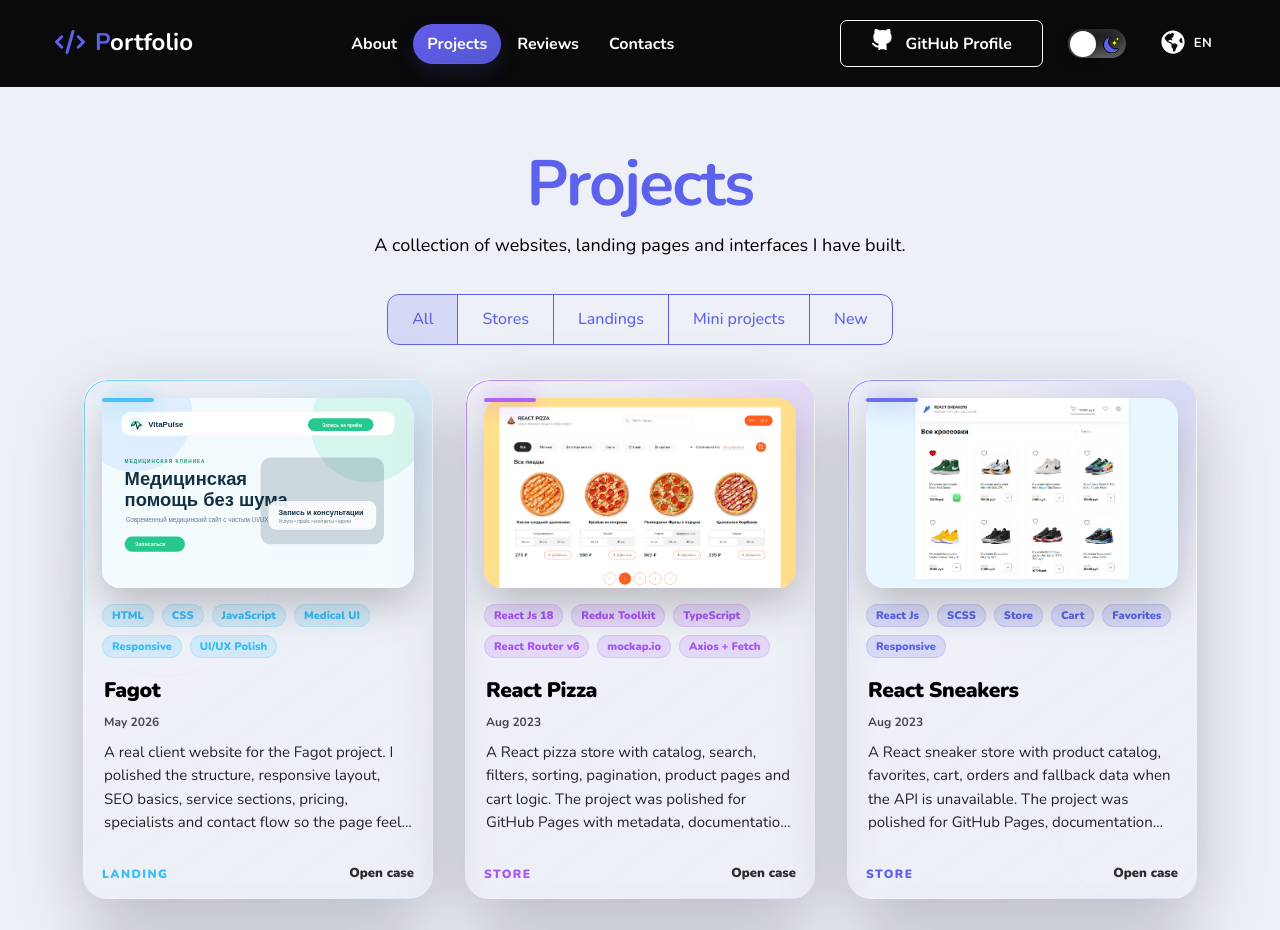
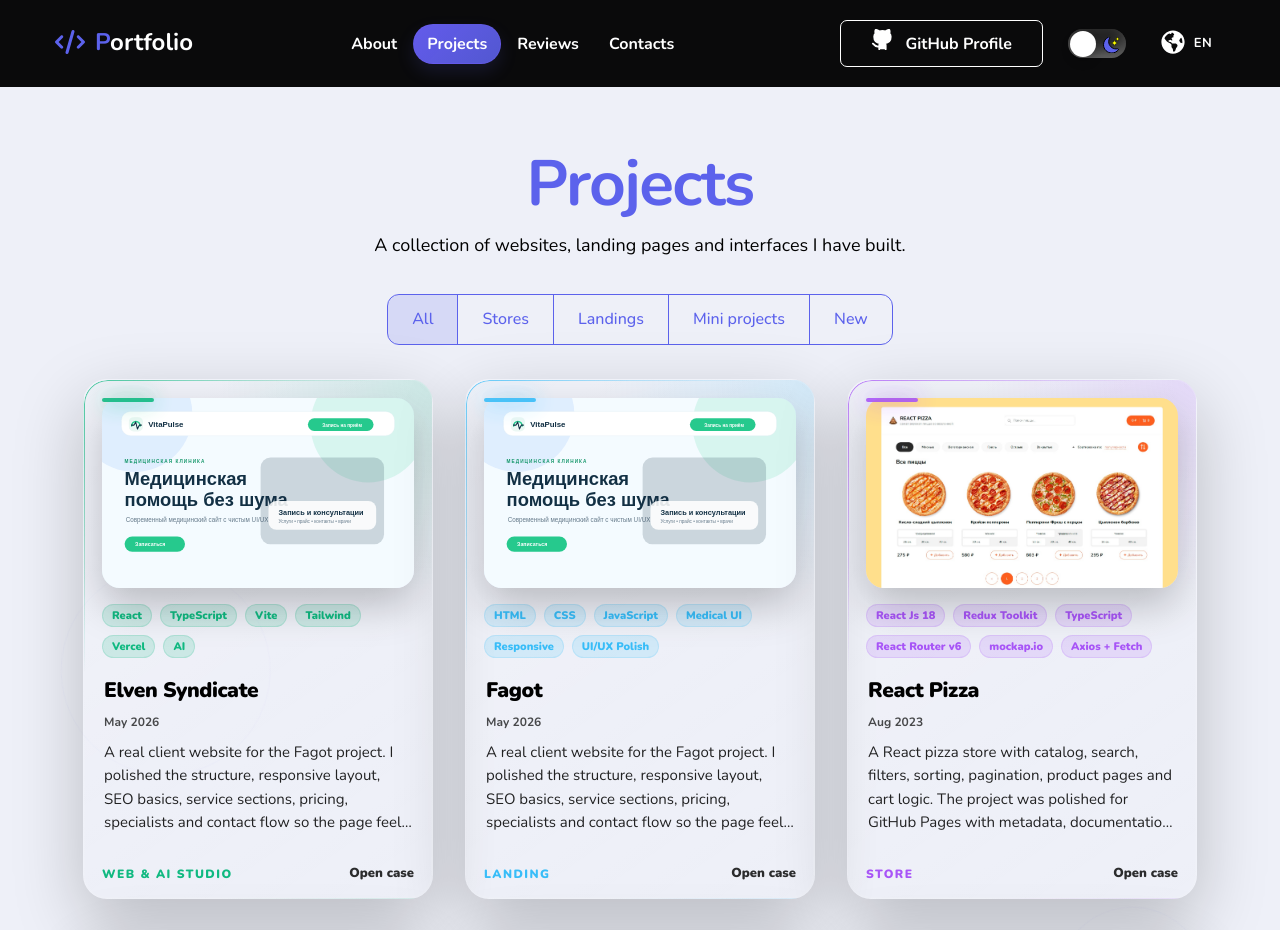
Before and after one commit to kenform/Portfolio, a React (Create React App) app: page /#/projects in a window 1280 px wide. Shown: the top 930 px of the page. Built offline with nearby package versions, Linux system fonts and the light colour scheme.

Commit message:
Add Elven Syndicate to portfolio

```diff
--- a/src/data/constants.js
+++ b/src/data/constants.js
@@ -1,3 +1,4 @@
+import elvenSyndicatePreview from '../assets/elven-syndicate-preview.png';
 export const skills = [
 	{
 		title: 'Frontend',
@@ -98,6 +99,25 @@ export const skills = [
 ];
 
 export const projects = [
+{
+    demo: `https://elven-syndicate.vercel.app/`,
+    link: `https://elven-syndicate.vercel.app/`,
+    text: `Премиальный fantasy-tech сайт для Web & AI студии с AI-assistant demo, Telegram-first flow, RU/EN и адаптивной версткой.`,
+    description: `Премиальный fantasy-tech сайт для Web & AI студии: React, TypeScript, Vite, Tailwind, RU/EN, AI-assistant demo, Telegram-first flow, адаптив и деплой на Vercel.`,
+    name: `Elven Syndicate`,
+		id: 106,
+		title: "Elven Syndicate",
+		dateEng: 'May 2026',
+		dateRu: 'Май 2026',
+		descriptionEng: "A real client website for the Fagot project. I polished the structure, responsive layout, SEO basics, service sections, pricing, specialists and contact flow so the page feels calm, clear and trustworthy.",
+		descriptionRu: "Реальный заказной сайт для проекта Fagot. Я доработал структуру, адаптив, базовое SEO, блоки услуг, цены, специалистов и контакты, чтобы сайт выглядел спокойно, понятно и вызывал доверие.",
+		image: 'projects/vitapulse-clinic.svg',
+		tags: ["React", "TypeScript", "Vite", "Tailwind", "Vercel", "AI", "Telegram"],
+		category: 'Web & AI Studio',
+		github: "https://github.com/kenform/elven-syndicate",
+		webapp: "https://elven-syndicate.vercel.app/",
+	},
+
 	{
 		id: 7,
 		title: "Fagot",
```
Also changed, not shown: 1 other file (tests, documents, lock files or other folders).
